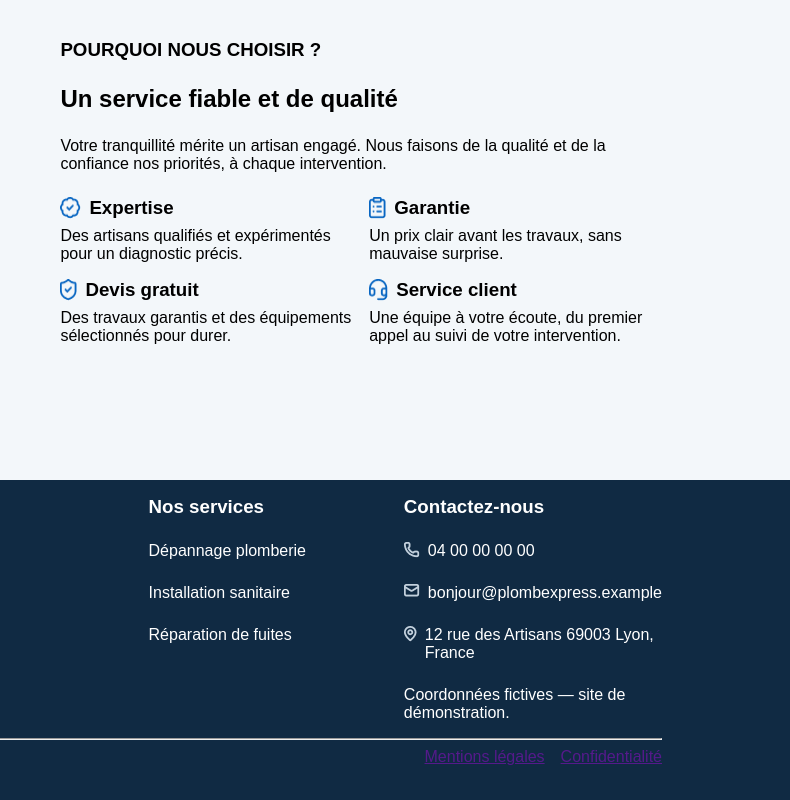
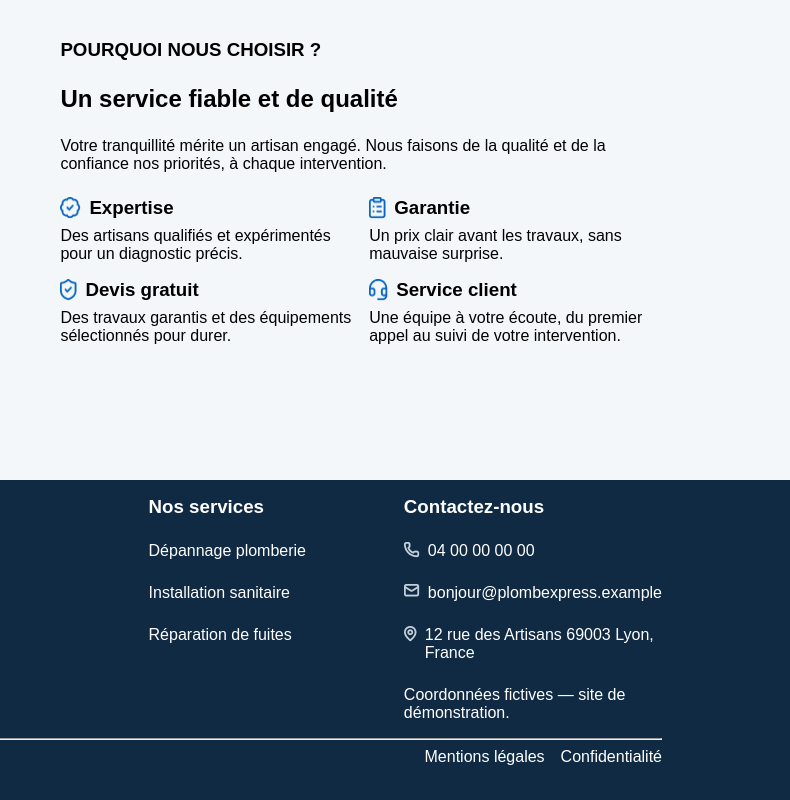
Before and after one commit to tachfinee/PlombExpress, a plain HTML site: page index.html in a window 1280 px wide. Shown: the part 1602-2402 px from the top of the page, 490-1280 px from the left. Drawn offline with Linux system fonts and the light colour scheme.

Commit message:
adding max-width to @media

```diff
--- a/css/style-responsive.css
+++ b/css/style-responsive.css
@@ -1,4 +1,4 @@
-@media(max-width : 600px) {
+@media(max-width : 900px) {
     .flex-responsive{
         display : flex;
         flex-direction: column;
--- a/css/style.css
+++ b/css/style.css
@@ -262,3 +262,7 @@ header{
 .padding-footer{
     padding-top : .5rem;
 }
+.text-decoration-white {
+    text-decoration: none;
+    color:white;
+}
--- a/index.html
+++ b/index.html
@@ -198,8 +198,8 @@
                 <div class="flex padding-footer flex-responsive">
                     <p >© 2026 Plomb’Express. Tous droits réservés.</p>
                     <div class="flex gap-5 flex-reponsive-row-start">
-                        <a href="">Mentions légales</a>
-                        <a href="">Confidentialité</a>
+                        <a class="text-decoration-white" href="">Mentions légales</a>
+                        <a class="text-decoration-white" href="">Confidentialité</a>
                     </div>
                 </div>
 
```
